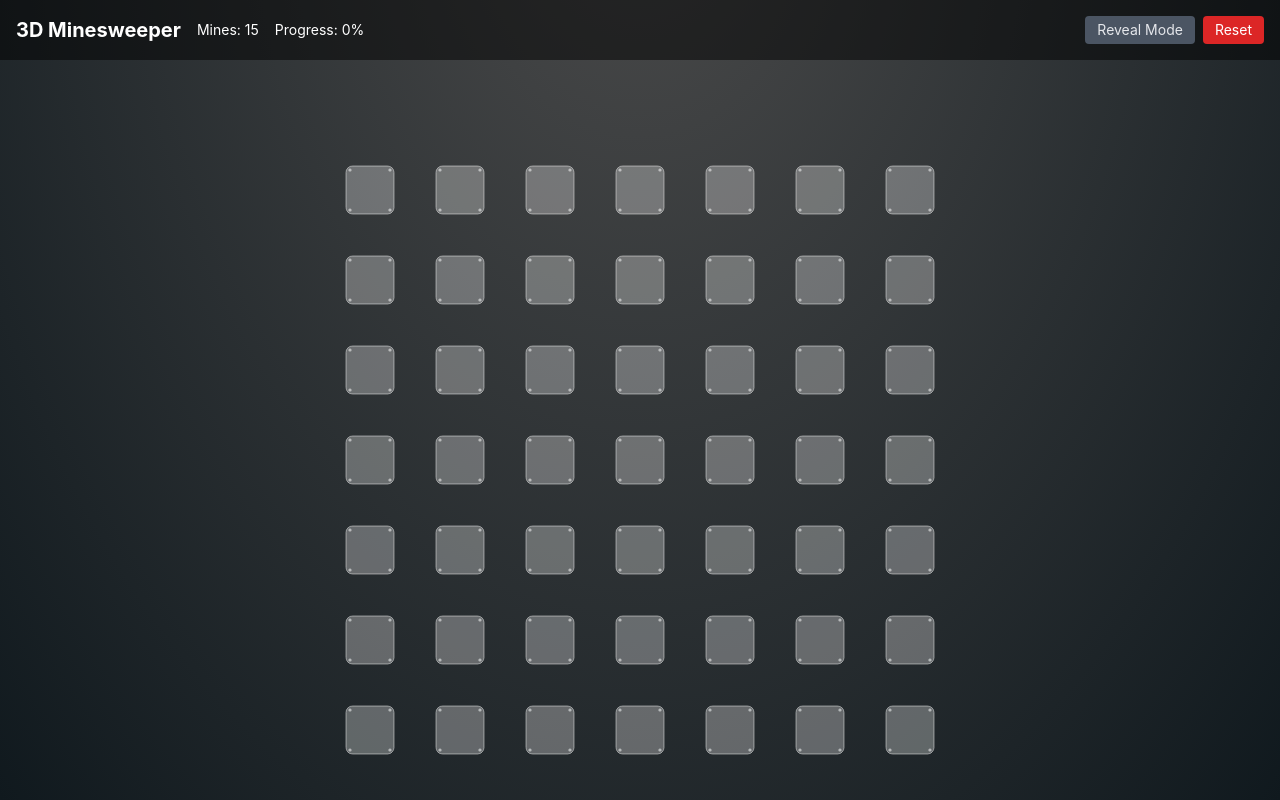
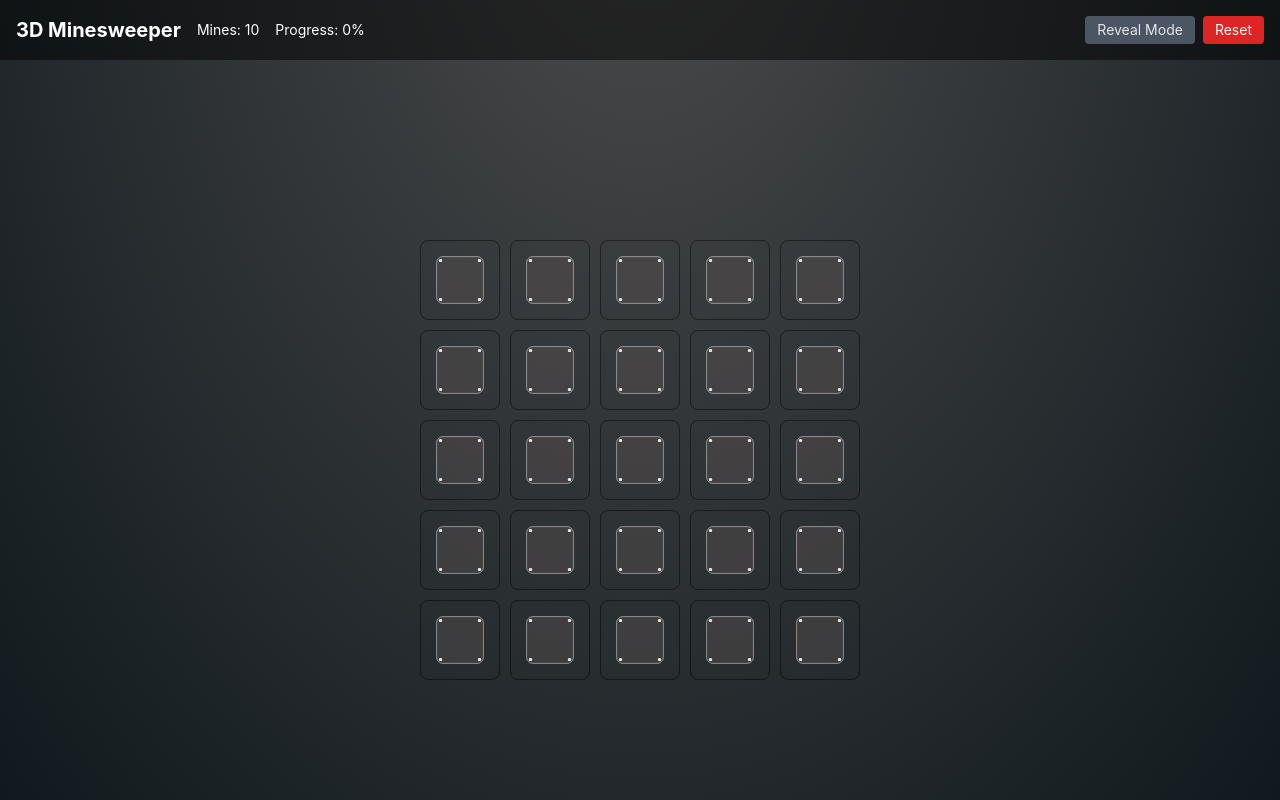
Before and after one commit to SYBIOTE/Minesweeper-Web-Spatial, a React (Vite) app: page / in a window 1280 px wide. Built offline with nearby package versions, Linux system fonts and the light colour scheme.

Commit message:
Refactor game configuration for balanced difficulty levels and enhance MinesweeperTile2D with improved styling. Add debug logging in Volume3D for grid position generation.

```diff
--- a/src/AppConfig.ts
+++ b/src/AppConfig.ts
@@ -94,8 +94,8 @@ export const defaultConfig: GameConfig = {
     level: 'intermediate',
     preset: {
       beginner: { width: 3, height: 3, depth: 3, mines: 2 },
-      intermediate: { width: 7, height: 7, depth: 7, mines: 15 },
-      expert: { width: 11, height: 11, depth: 11, mines: 20 },
+      intermediate: { width: 5, height:5, depth: 5, mines: 10 },
+      expert: { width: 7, height: 7, depth: 7, mines: 30 },
       flatscreen: { width: 11, height: 11, depth: 1, mines: 20 }
     }
   },
--- a/src/components/MineSweeperTile2D.tsx
+++ b/src/components/MineSweeperTile2D.tsx
@@ -44,6 +44,8 @@ const MinesweeperTile2DComponent = ({ position, index, variant = 'empty', number
       alignItems: 'center',
       justifyContent: 'center',
       borderRadius: '8px',
+      border: '1px solid rgba(0, 0, 0, 0.1)',
+
       background: `transparent`,
       position: 'absolute',
       overflow: 'hidden'
@@ -258,16 +260,16 @@ const MinesweeperTile2DComponent = ({ position, index, variant = 'empty', number
               y="20"
               width="60"
               height="60"
-              fill="rgba(255,255,255,0.05)"
-              stroke="rgba(255,255,255,0.1)"
+              fill="rgba(88, 87, 87, 0.12)"
+              stroke="rgba(255, 255, 255, 0.16)"
               strokeWidth="1"
               rx="8"
             />
             {/* Corner highlights */}
-            <circle cx="25" cy="25" r="2" fill="rgba(255,255,255,0.1)" />
-            <circle cx="75" cy="25" r="2" fill="rgba(255,255,255,0.1)" />
-            <circle cx="25" cy="75" r="2" fill="rgba(255,255,255,0.1)" />
-            <circle cx="75" cy="75" r="2" fill="rgba(255,255,255,0.1)" />
+            <circle cx="25" cy="25" r="2" fill="rgba(255,255,255,0.5)" />
+            <circle cx="75" cy="25" r="2" fill="rgba(255,255,255,0.5)" />
+            <circle cx="25" cy="75" r="2" fill="rgba(255,255,255,0.5)" />
+            <circle cx="75" cy="75" r="2" fill="rgba(255,255,255,0.5)" />
           </svg>
       )
     }
```
